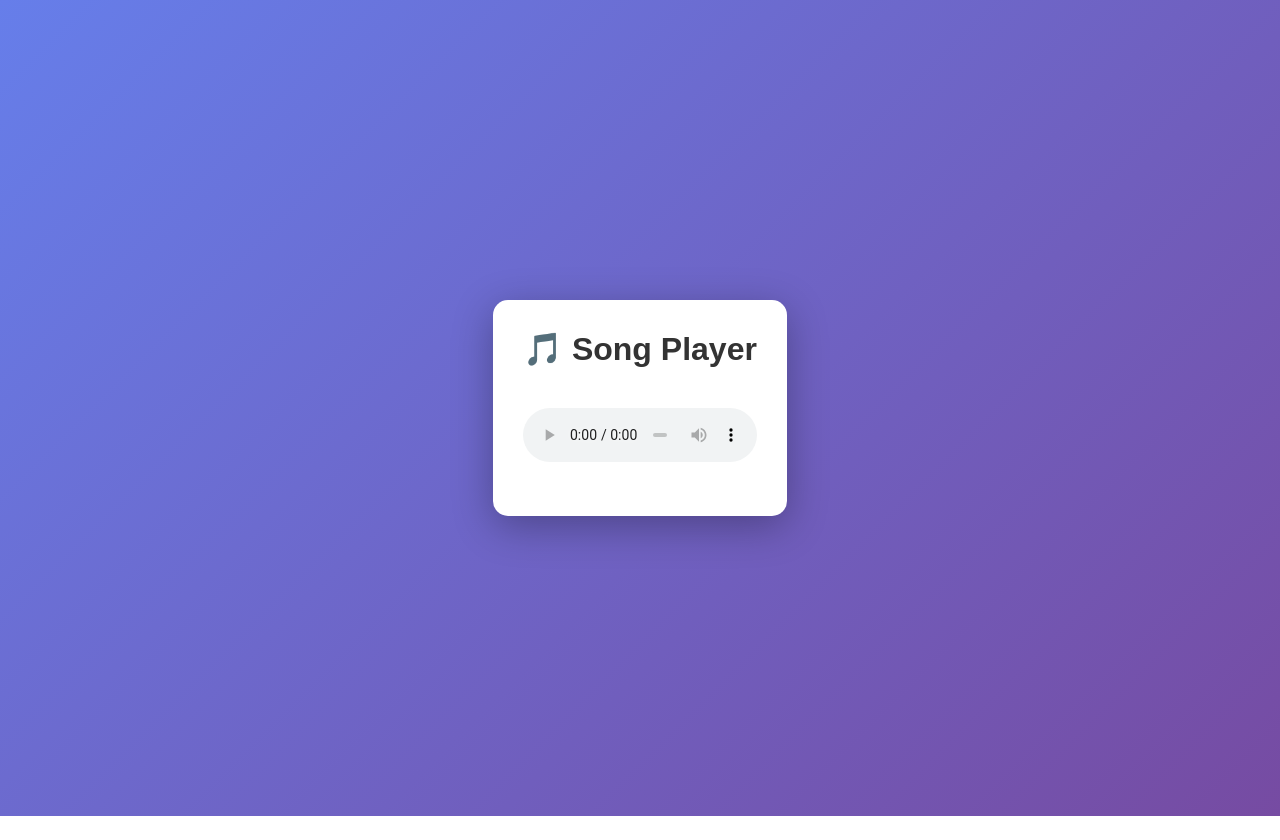
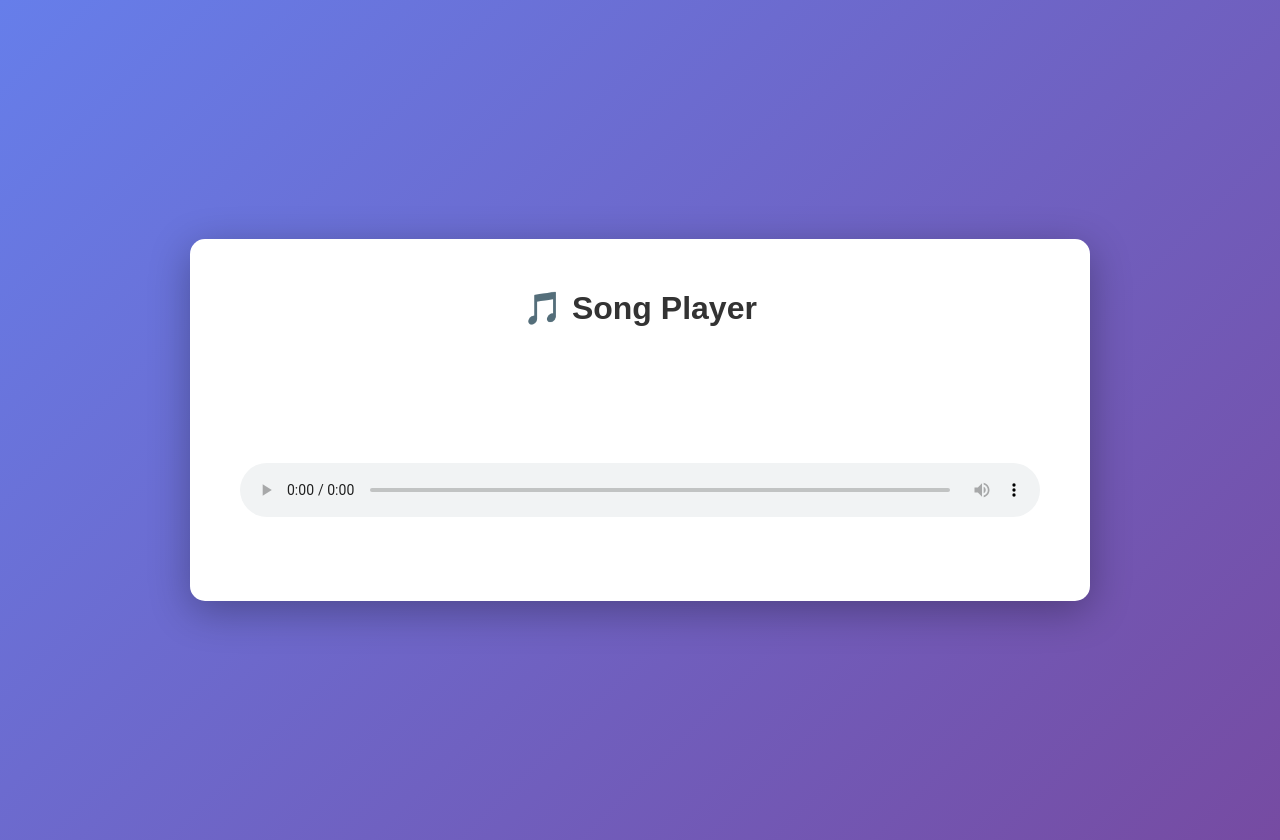
Before and after one commit to dlaelektroant-dot/songplayer, a plain HTML site: page index.html in a window 1280 px wide. Before the commit the page ends 816 px from the top, so only its background shows below. Drawn offline with Linux system fonts and the light colour scheme.

Commit message:
Update index.html with new content

```diff
--- a/index.html
+++ b/index.html
@@ -12,21 +12,27 @@
             height: 100vh;
             background: linear-gradient(135deg, #667eea 0%, #764ba2 100%);
             font-family: Arial, sans-serif;
+            margin: 0;
+            padding: 20px;
         }
         .player {
             background: white;
-            padding: 30px;
+            padding: 50px;
             border-radius: 15px;
             box-shadow: 0 10px 40px rgba(0,0,0,0.3);
             text-align: center;
+            width: 100%;
+            max-width: 800px;
         }
         h1 {
-            margin: 0 0 20px 0;
+            margin: 0 0 40px 0;
             color: #333;
+            font-size: 32px;
         }
         audio {
             width: 100%;
-            margin: 20px 0;
+            height: 120px;
+            margin: 30px 0;
         }
     </style>
 </head>
```
